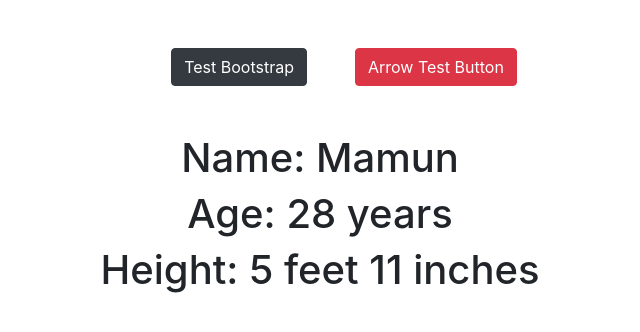
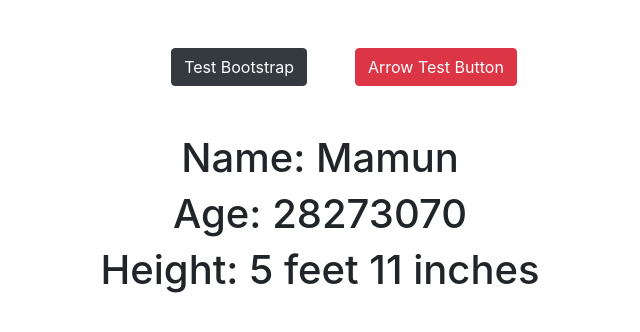
Before and after one commit to mamuncse15031/CSS-React-Bootstrap, a React (Create React App) app: page / in a window 1280 px wide. Shown: the top 332 px of the page, without its empty margins (320-960 px from the left). Built offline with nearby package versions, Linux system fonts and the light colour scheme.

Commit message:
checking arrray in object

```diff
--- a/src/mycomponents/StateObj.js
+++ b/src/mycomponents/StateObj.js
@@ -7,7 +7,7 @@ class StateObj extends Component{
 
         var obj = {
             name: "Mamun",
-            age: "28 years",
+            age: ["28", "27", "30", "70"],
             height: "5 feet 11 inches"
 
         }
```
Also changed, not shown: 1 other file (tests, documents, lock files or other folders).
